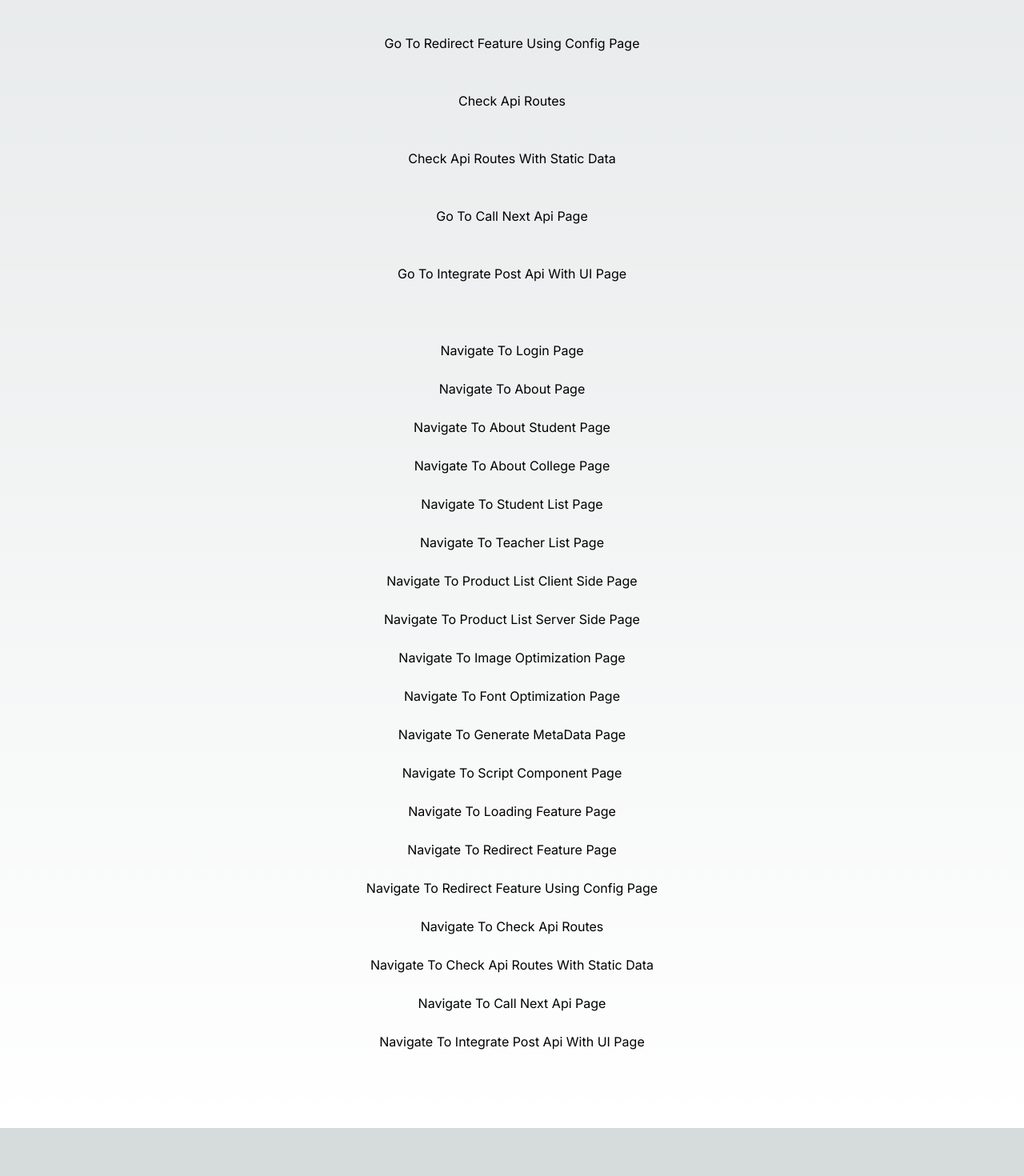
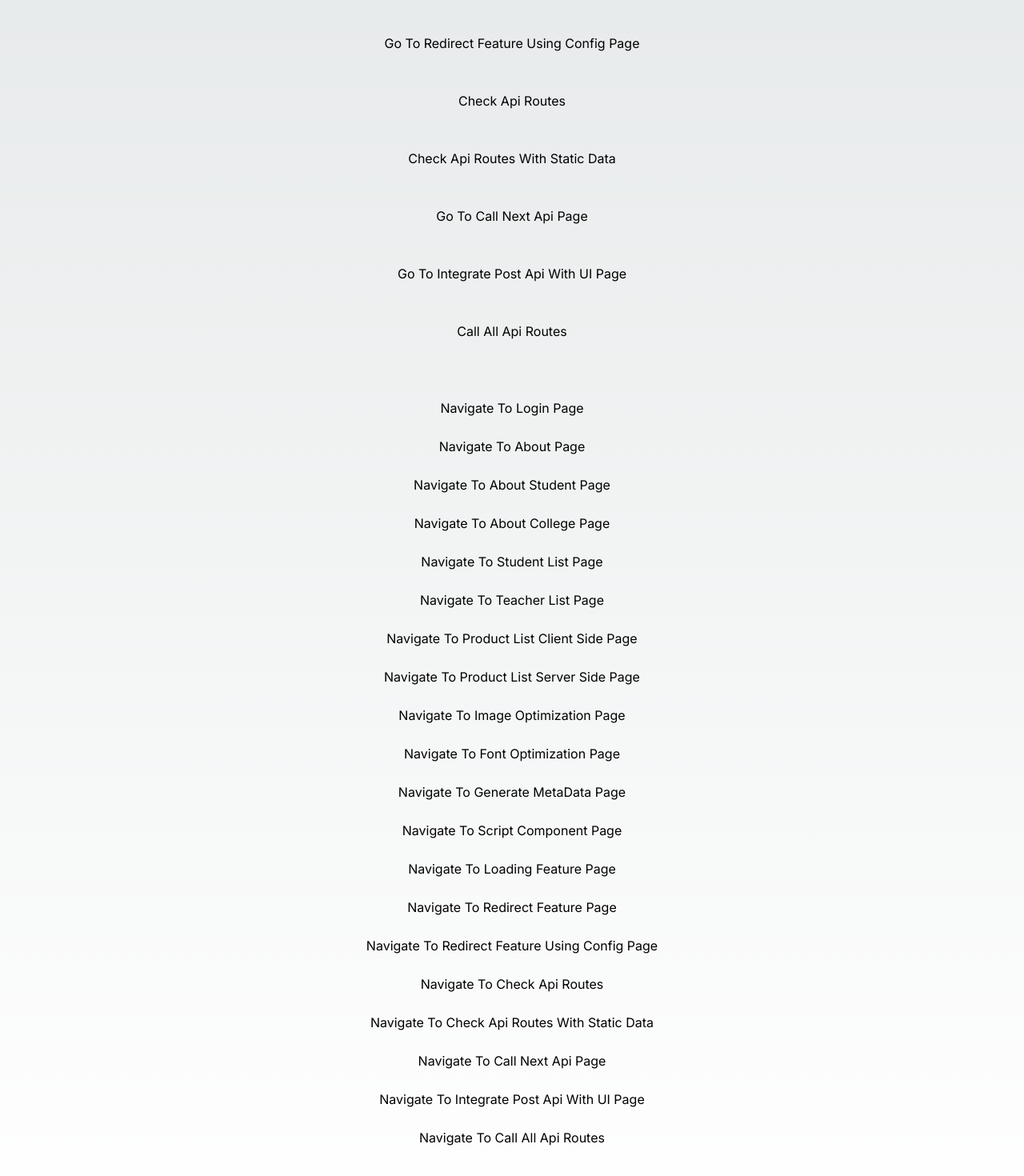
Before and after one commit to amitroy497/full-next-study, a Next.js app: page / in a window 1280 px wide. Shown: the part 1182-2652 px from the top of the page at 80% size. Before the commit the page ends 2592 px from the top, so only its background shows below. Built offline with nearby package versions, Linux system fonts and the light colour scheme.

Commit message:
35. Call All Api Routes

```diff
--- /dev/null
+++ b/src/app/api/[...catchAllApiRoutes]/route.ts
@@ -0,0 +1,6 @@
+import { NextResponse } from 'next/server';
+
+export const GET = async (request: any, content: any) => {
+	const data = content.params.catchAllApiRoutes;
+	return NextResponse.json({ resutlt: data }, { status: 200 });
+};
--- a/src/app/page.tsx
+++ b/src/app/page.tsx
@@ -77,6 +77,9 @@ export default function Home() {
 			<Link href='/integratePostApiWithUI'>
 				Go To Integrate Post Api With UI Page
 			</Link>
+			<br />
+			<br />
+			<Link href='/api/callAllApiRoutes'>Call All Api Routes</Link>
 			<br />
 			<br />
 			<br />
@@ -159,6 +162,10 @@ export default function Home() {
 			<button onClick={() => router.push('/integratePostApiWithUI')}>
 				Navigate To Integrate Post Api With UI Page
 			</button>
+			<br />
+			<button onClick={() => router.push('/api/callAllApiRoutes')}>
+				Navigate To Call All Api Routes
+			</button>
 		</main>
 	);
 }
```
